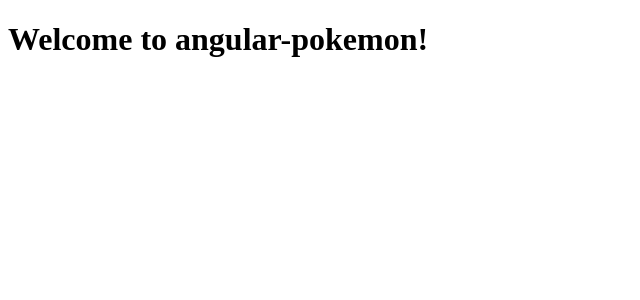
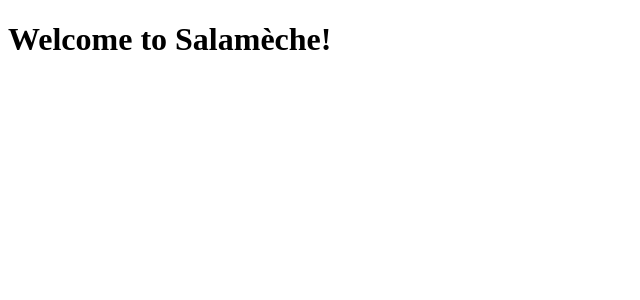
Before and after one commit to ZahirHaniche-dev/angular-pokemon, an Angular app: page / in a window 1280 px wide. Shown: the top 300 px of the page, without its empty margins (0-640 px from the left). Built offline with nearby package versions, Linux system fonts and the light colour scheme.

Commit message:
C'est quoi un Composant ?

```diff
--- a/src/app/app.component.ts
+++ b/src/app/app.component.ts
@@ -2,9 +2,9 @@
 
 @Component({
   selector: 'app-root',
-  template: `<h1> Welcome to {{title}}! </h1>`,
+  template: `<h1> Welcome to {{pokemons[1]}}! </h1>`,
   styles: []
 })
 export class AppComponent {
-  title = 'angular-pokemon';
+  pokemons = ['Bulbizarre', 'Salamèche', 'Carapuce'];
 }
```
